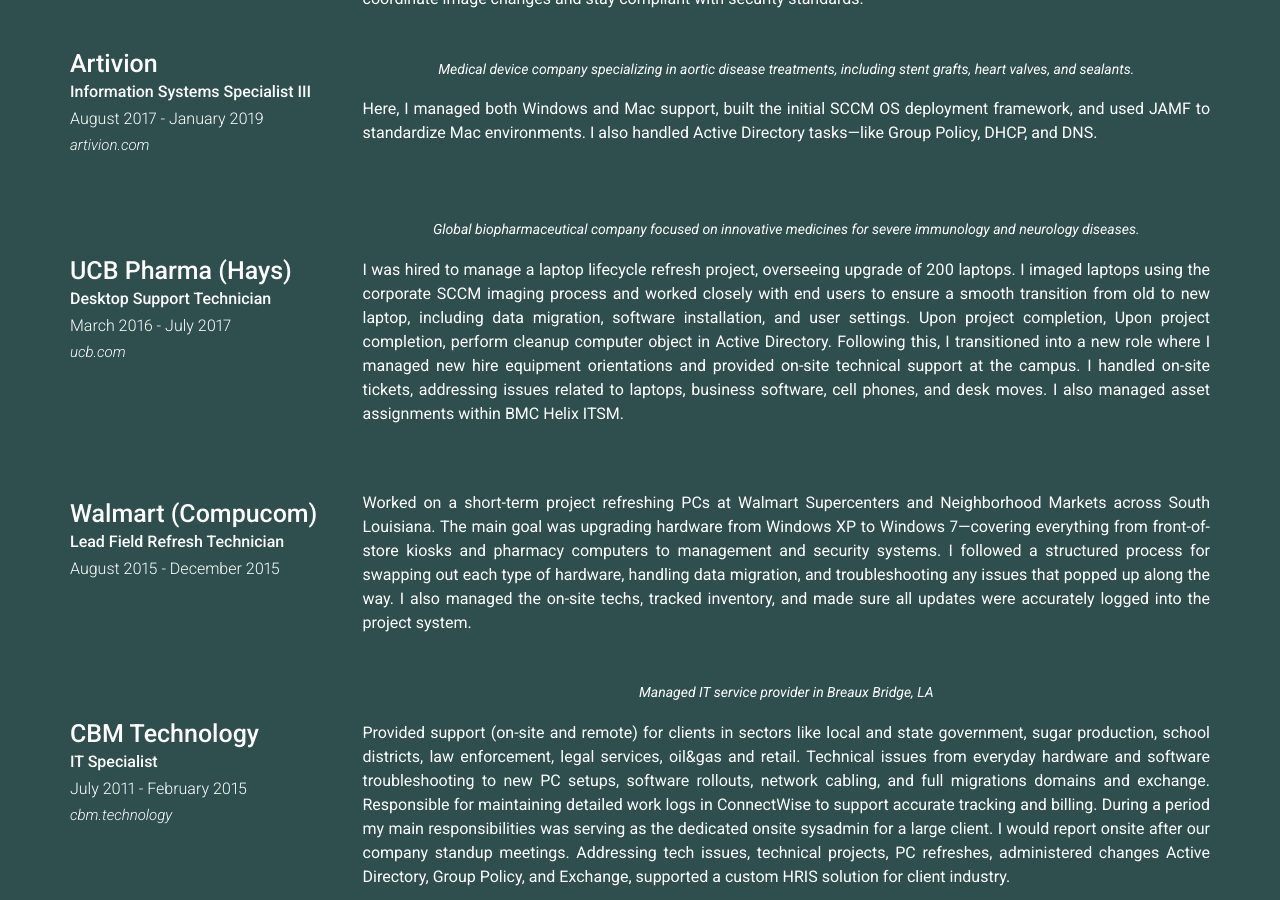
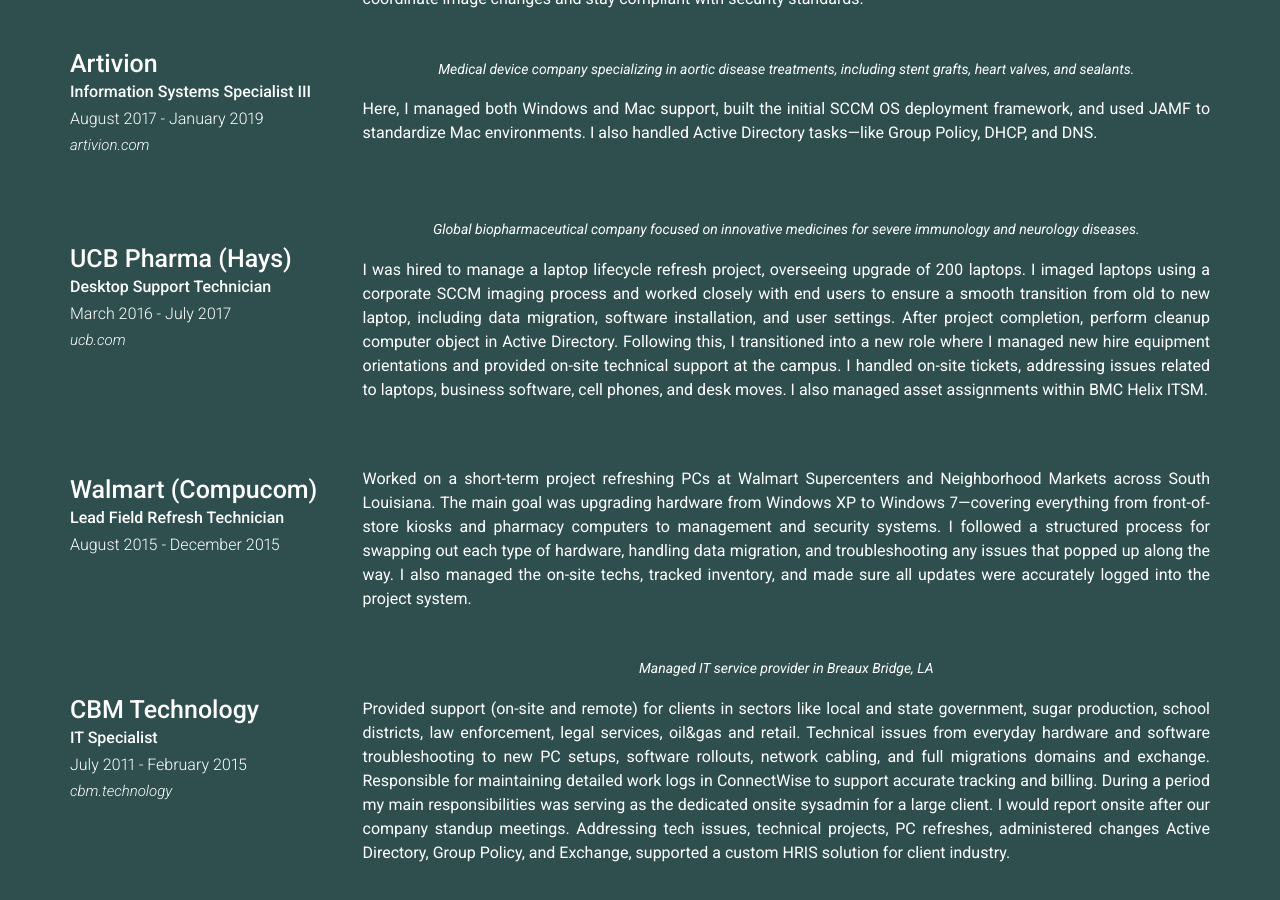
Before and after one commit to dane-gauthier/danegauthier.github.io, a Jekyll site: the page built from index.md, in a window 1280 px wide and 900 px high, scrolled down 1889 px. Built offline with Jekyll 4.4.1, drawn with Linux system fonts in a browser that asks for light colours; nearby versions of some CDN libraries.

Commit message:
UCB - Fix grammar mistakes

```diff
--- a/_config.yml
+++ b/_config.yml
@@ -133,8 +133,8 @@
           Global biopharmaceutical company focused on innovative medicines for severe immunology and neurology diseases.
         description: | # this will include new lines to allow paragraphs
          I was hired to manage a laptop lifecycle refresh project, overseeing upgrade of 200 laptops.
-         I imaged laptops using the corporate SCCM imaging process and worked closely with end users to ensure a smooth transition from old to new laptop, including data migration, software installation, and user settings.
-         Upon project completion, Upon project completion, perform cleanup computer object in Active Directory.
+         I imaged laptops using a corporate SCCM imaging process and worked closely with end users to ensure a smooth transition from old to new laptop,
+         including data migration, software installation, and user settings. After project completion, perform cleanup computer object in Active Directory.
          Following this, I transitioned into a new role where I managed new hire equipment orientations and provided on-site technical support at the campus.
          I handled on-site tickets, addressing issues related to laptops, business software, cell phones, and desk moves. I also managed asset assignments within BMC Helix ITSM.
       - layout: left
```
